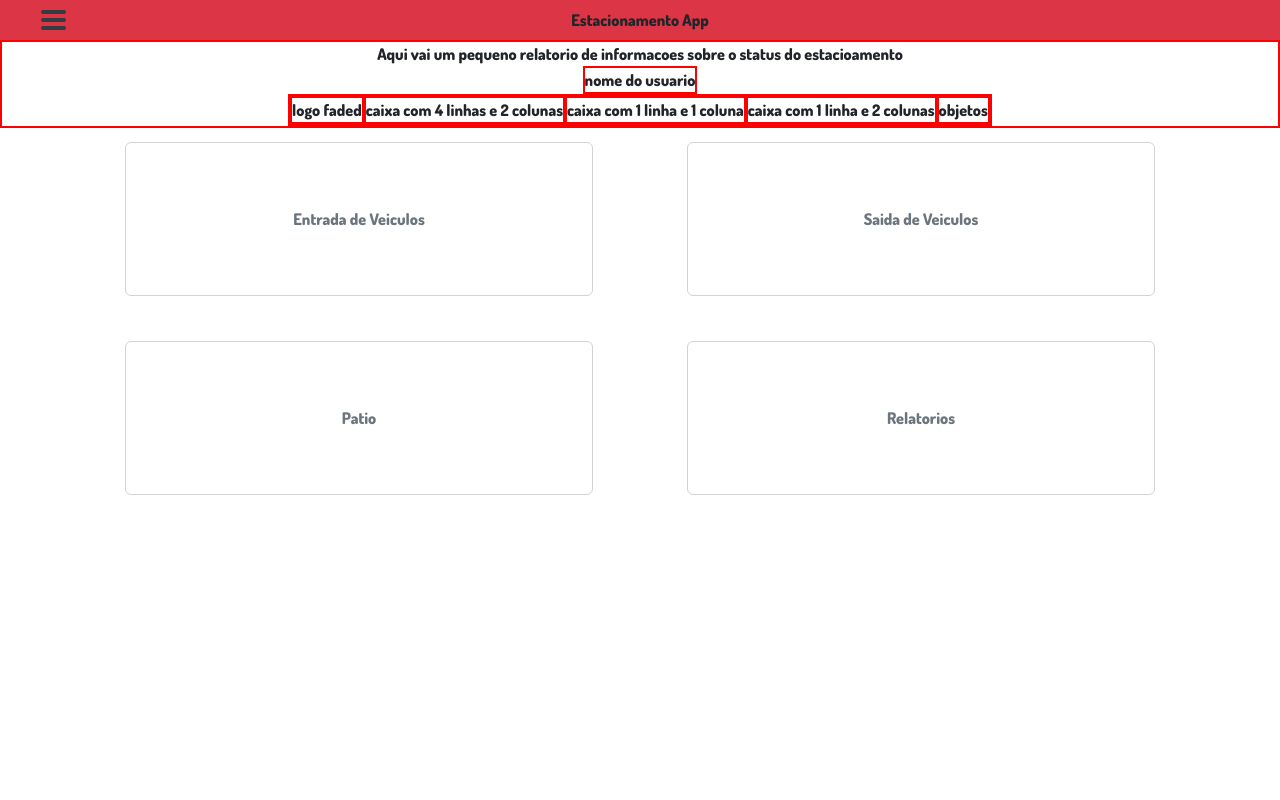
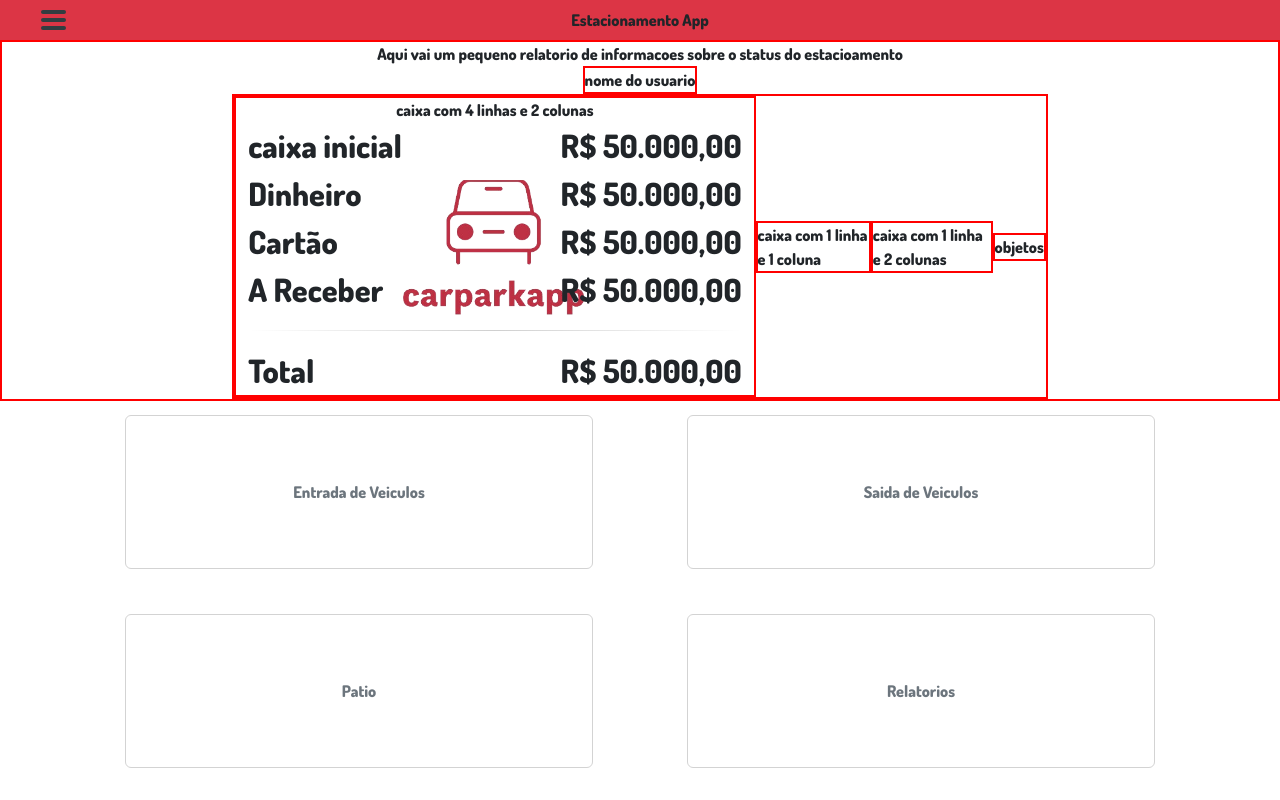
Before and after one commit to Guto114/ParkApp, a plain HTML site: page index.html in a window 1280 px wide. Drawn offline with nearby package versions, Linux system fonts and the light colour scheme.

Commit message:
Minirelatorio esta quase pronto asteticamente

```diff
--- a/index.css
+++ b/index.css
@@ -139,3 +139,29 @@ a{
 
 }
 /* fim do loging */
+
+/* Minirelatorio na pagina principal */
+
+hr.style-two {
+    border: 0;
+    height: 1px;
+    background-image: linear-gradient(to right, rgba(0, 0, 0, 0), rgba(0, 0, 0, 0.75), rgba(0, 0, 0, 0));
+}
+
+.toTheLeftMiniReport{
+    text-align: start;
+    font-size: 2.5vw;
+}
+
+.toTheRightMiniReport{
+    text-align: end;
+    font-size: 2.5vw;
+}
+
+.logo-mini-relatorio{
+    background-image: url("images-logo/carparkapp-removebg-preview.png");
+    background-repeat: no-repeat;
+    background-size: 40%;
+   opacity: 0,01;
+    background-position: center;
+}
--- a/index.html
+++ b/index.html
@@ -9,6 +9,8 @@
     <link href="https://fonts.googleapis.com/css2?family=Dosis:wght@200..800&display=swap" rel="stylesheet">
     <!-- aqui termina as fontes do google -->
     <link rel="stylesheet" href="index.css">
+    <link rel="icon" type="image/logo" href="images-logo/carparkapp-removebg-preview.png">
+
     <title>Estacionamento do Guto</title>
 </head>
 <body>
@@ -39,8 +41,34 @@
 <div class="minirelatorio vlores">Aqui vai um pequeno relatorio de informacoes sobre o status do estacioamento
   <div class="username vlores">nome do usuario</div>
   <div class="informDeMini vlores">
-    <div class="vlores">logo faded</div>
-      <div class="vlores">caixa com 4 linhas e 2 colunas</div>
+    <!-- <div class="vlores">logo faded</div> -->
+      <div class="vlores container text-center logo-mini-relatorio">caixa com 4 linhas e 2 colunas
+        <div class="caixaInicial row align-items-start">
+          <div class="col toTheLeftMiniReport">caixa inicial</div>
+          <div class="col toTheRightMiniReport ">R$ 50.000,00</div>
+        </div>
+
+        <div class="caixaInicial row align-items-start">
+          <div class="col toTheLeftMiniReport">Dinheiro</div>
+          <div class="col toTheRightMiniReport ">R$ 50.000,00</div>
+        </div>
+
+        <div class="caixaInicial row align-items-start">
+          <div class="col toTheLeftMiniReport ">Cartão</div>
+          <div class="col toTheRightMiniReport ">R$ 50.000,00</div>
+        </div>
+
+        <div class="caixaInicial row align-items-start">
+          <div class="col toTheLeftMiniReport ">A Receber</div>
+          <div class="col toTheRightMiniReport ">R$ 50.000,00</div>
+        </div>
+        <hr class="style-two">
+        <div class="caixaInicial row align-items-start">
+          <div class="col toTheLeftMiniReport ">Total</div>
+          <div class="col toTheRightMiniReport ">R$ 50.000,00</div>
+        </div>
+
+      </div>
       <div class="vlores">caixa com 1 linha e 1 coluna</div>
       <div class="vlores">caixa com 1 linha e 2 colunas</div>
     <div class="objetosNoPatio vlores"> objetos</div>
```
